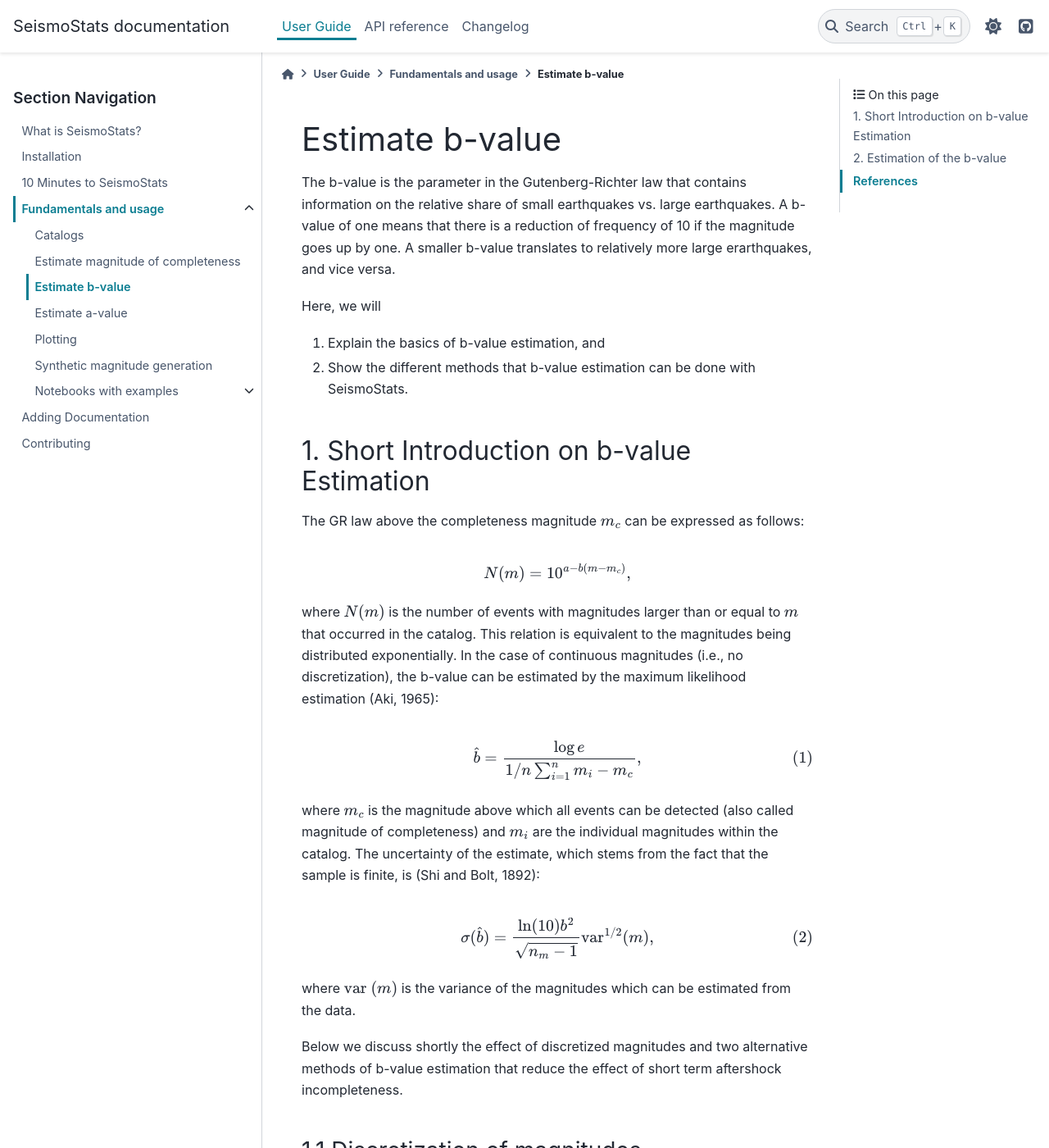
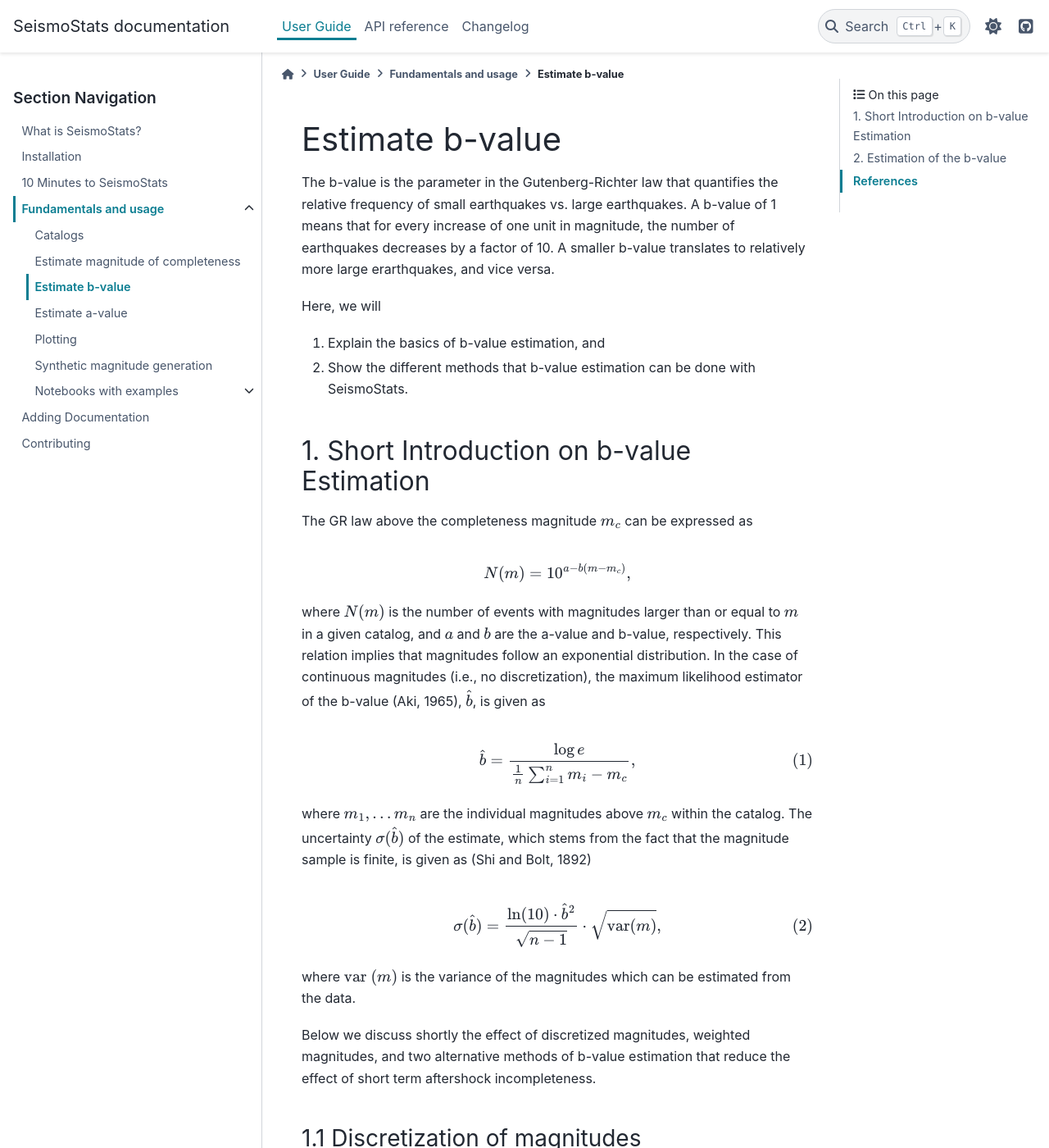
Before and after one commit to swiss-seismological-service/SeismoStats, a Sphinx documentation site: the page built from docs/source/user/estimate_b.md, in a window 1280 px wide and 1400 px high. Shown: the whole window at 82% size. Built offline with Sphinx 7.4.7 and the PyData theme 0.15.4, drawn with Linux system fonts in a browser that asks for light colours; pages that are not in the unit, such as notebooks, are missing from menus; the version number could not be read and is left out; some of the changed text lies outside the part shown.

Commit message:
doc: improved bvalue and uncertainty formulae

```diff
--- a/docs/source/user/estimate_b.md
+++ b/docs/source/user/estimate_b.md
@@ -1,51 +1,49 @@
 # Estimate b-value
 
-The b-value is the parameter in the Gutenberg-Richter law that contains information on the relative share of small earthquakes vs. large earthquakes. A b-value of one means that there is a reduction of frequency of 10 if the magnitude goes up by one. A smaller b-value translates to relatively more large erarthquakes, and vice versa.
+The b-value is the parameter in the Gutenberg-Richter law that quantifies the relative frequency of small earthquakes vs. large earthquakes. A b-value of 1 means that for every increase of one unit in magnitude, the number of earthquakes decreases by a factor of 10. A smaller b-value translates to relatively more large erarthquakes, and vice versa.
 
 Here, we will
 1. Explain the basics of b-value estimation, and
 2. Show the different methods that b-value estimation can be done with SeismoStats.
 
 ## 1. Short Introduction on b-value Estimation
-The GR law above the completeness magnitude $m_c$ can be expressed as follows:
+The GR law above the completeness magnitude $m_c$ can be expressed as
 
 $$
 N(m) = 10^{a - b (m - m_c)},
 $$
 
-where $N(m)$ is the number of events with magnitudes larger than or equal to $m$ that occurred in the catalog. This relation is equivalent to the magnitudes being distributed exponentially. In the case of continuous magnitudes (i.e., no discretization), the b-value can be estimated by the maximum likelihood estimation (Aki, 1965):
+where $N(m)$ is the number of events with magnitudes larger than or equal to $m$ in a given catalog, and $a$ and $b$ are the a-value and b-value, respectively. This relation implies that magnitudes follow an exponential distribution. In the case of continuous magnitudes (i.e., no discretization), the maximum likelihood estimator of the b-value (Aki, 1965), $\hat{b}$, is given as
 
 $$
-\hat{b} = \frac{\log e}{1/n \sum_{i=1}^n m_i - m_c},  \tag{1}
+\hat{b} = \frac{\log e}{\frac{1}{n} \sum_{i=1}^n m_i - m_c},  \tag{1}
 $$
 
-where $m_c$ is the magnitude above which all events can be detected (also called magnitude of completeness) and $m_i$ are the individual magnitudes within the catalog. The uncertainty of the estimate, which stems from the fact that the sample is finite, is (Shi and Bolt, 1892):
+where $m_1, \dots m_n$ are the individual magnitudes above $m_c$ within the catalog. The uncertainty $\sigma(\hat{b})$ of the estimate, which stems from the fact that the magnitude sample is finite, is given as (Shi and Bolt, 1892)
 
 $$
-\sigma(\hat{b}) = \frac{\ln(10)b^2}{\sqrt{n_m-1}}\text{var}^{1/2}(m),  \tag{2}
+\sigma(\hat{b}) = \frac{\ln(10) \cdot \hat{b}^2}{\sqrt{n-1}} \cdot \sqrt{\text{var}(m)},  \tag{2}
 $$
 
 where $\text{var }(m)$ is the variance of the magnitudes which can be estimated from the data.
 
-Below we discuss shortly the effect of discretized magnitudes and two alternative methods of b-value estimation that reduce the effect of short term aftershock incompleteness.
+Below we discuss shortly the effect of discretized magnitudes, weighted magnitudes, and two alternative methods of b-value estimation that reduce the effect of short term aftershock incompleteness.
 
 ### 1.1 Discretization of magnitudes
 In most cases, the magitudes are discretized. Utsu (1966) came up with an approximative equation for this case, effectively by shifting the magnitudes by half a bin. However, the correct (unbiased) estimate takes a slightly more complicated form (see Tinti and Mulargia, 1987), which we implemented for all available b-value estimators of the package (besides the one that uses Utsu's formula). For all esimtators, $\Delta m$ is a mandatory input. Of course, it can be also set to zero if no discretization is present. For most catalogs of natural seismicity, however, $\Delta m$ is between $0.2$ and $0.01$. We did not adjust the uncertainty estimate (Eq. 2) for the binning, but we did carry out synthetic tests to assure ourselves that the differences are insignificant.
 
 ### 1.2 Weighted magnitudes
 
-### 1.3 b-value uncertainty
+### 1.3 Positive methods
 
-### 1.4 Positive methods
-
-#### 1.4.1 b-positive
+#### 1.3.1 b-positive
 In an effort to reduce the impact of short term incompleteness, Van der Elst (2021) introduced the b-positive estimate. This method effectively assumes that the completeness at each point of time is determined by the last earthquake magnitude measured plus some extra quantity ($\text{d}m_c$).
 
 The estimate can be performed as follows. First, the difference to the previous magnitudes ($m_i - m_{i-1}$) are estimated. Then, only the differences that are positive and larger than a threshold, $\text{d}m_c$, are selected (hence positive). With the obtained magnitude differences, the b-value can be estimated with the maximum likelihood method. This relies on the fact that the differences of an exponentially distributed variable are Laplace distributed (also known as double exponentially).
 
 Although the b-positive method does effectively eliminate the effect of short term aftershock incompleteness, it is still affected by normal incompleteness resulting from the capabilities of the seismic network \textcolor{red}{citation}. This effect can be reduced either by only considering the complete catalog (above $m_c$) before estimating the differences or by increasing the threshold $\text{d}m_c$. In the SeismoStats package, both the completeness ($m_c$) and threshold ($\delta m_c$) can be given as an input, with the default being $\delta m_c = \Delta m$.
 
-#### 1.4.2 b-more-positive.
+#### 1.3.2 b-more-positive.
 Based on the b-positive method, Lippiello and Petrillo (2024) developed the b-more-positive method, which makes use of the same principles.  For this method, the differences are constructed in an alternative way. For each earthquake, the next earthquake with a magnitude that is larger by $\text{d}m_c$ is taken to estimate the differences. Therefore, the number of differences will be larger than in the b-positive method, where the amount of data is typically halved. However, the variance of this estimate does not become smaller as a result. As we use the uncertainty estimator of Eq. 2, which is based on the number of mangitudes used, we underestimate the uncertainty, typically by a factor of 2.
 
 ## 2. Estimation of the b-value
```
